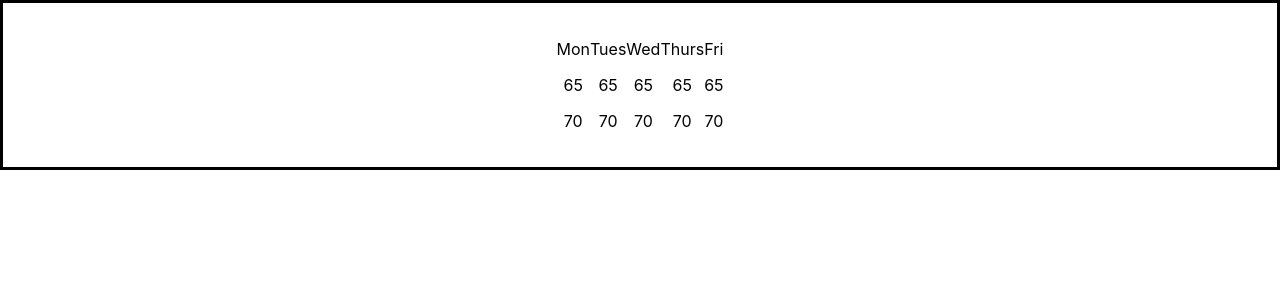
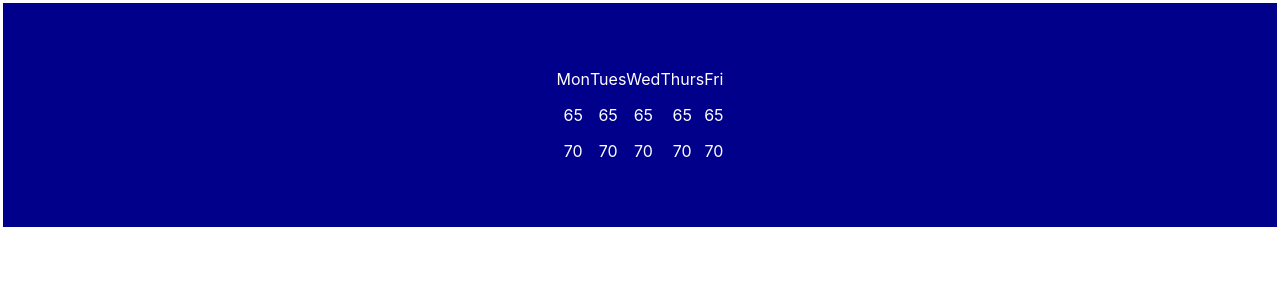
Before and after one commit to devrlora/weatherapp, a React (Create React App) app in the folder weatherapp/: page / in a window 1280 px wide. Shown: the top 300 px of the page. Built offline with nearby package versions, Linux system fonts and the light colour scheme.

Commit message:
comment out code from file

```diff
--- a/weatherapp/src/App.css
+++ b/weatherapp/src/App.css
@@ -4,9 +4,9 @@
   flex-direction: row;
   align-items: center;
   justify-content: center;
-  padding: 20px;
-  /* background-color: darkblue; */
-  /* color: white; */
+  padding: 50px;
+  background-color: darkblue;
+  color: white;
   border: solid;
   font: 20pt;
 }
```
Also changed, not shown: weatherapp/src/Days.css (+4 -9 lines).
